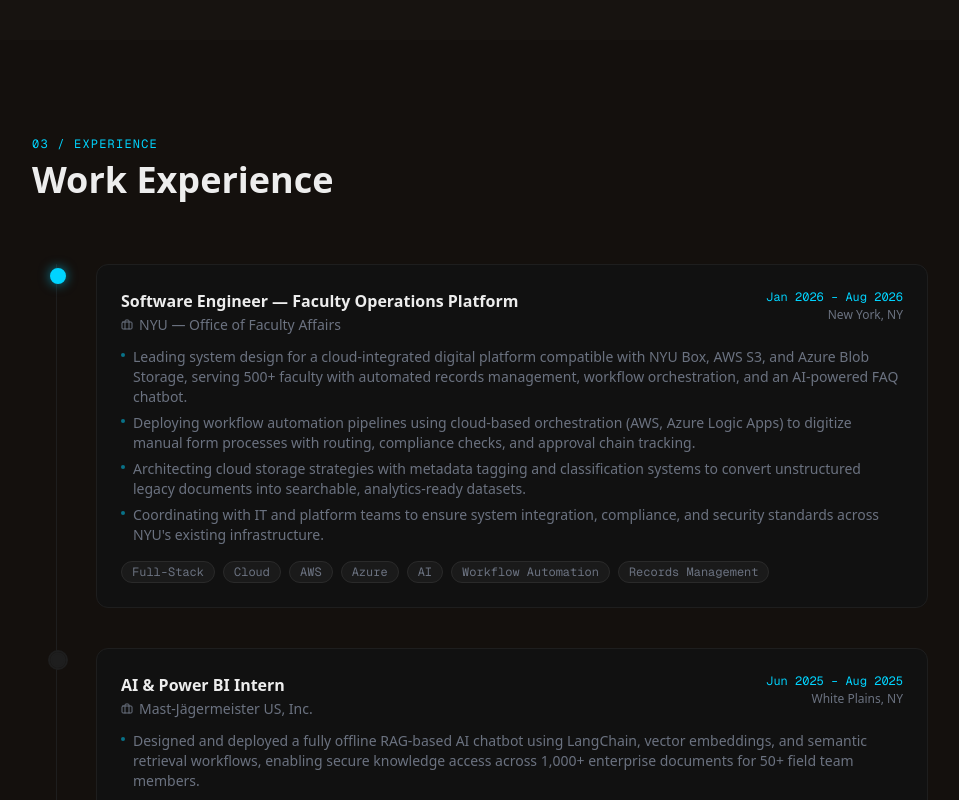
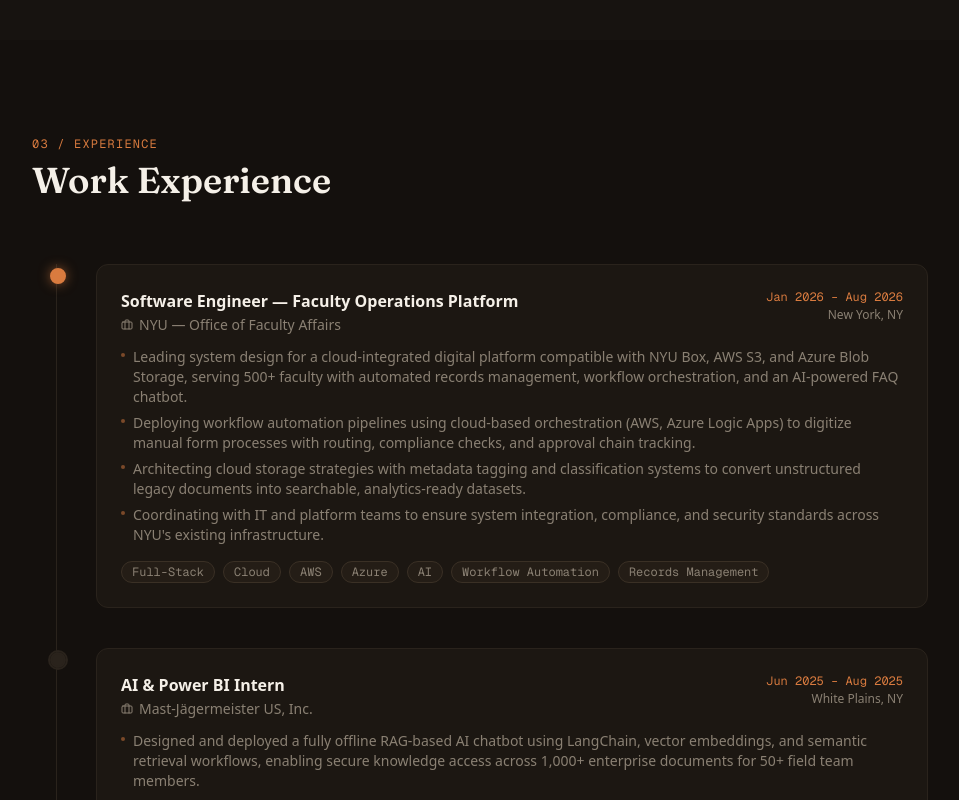
Before and after one commit to Namantyagi2727/portfolio, a Next.js app: page / in a window 1280 px wide. Shown: the part 4520-5320 px from the top of the page, without its empty margins (160-1119 px from the left). Built offline with nearby package versions, Linux system fonts and the light colour scheme.

Commit message:
feat: re-skin Experience timeline

```diff
--- a/src/components/Experience.tsx
+++ b/src/components/Experience.tsx
@@ -5,66 +5,56 @@
   return (
     <section id="experience" className="py-24 px-6">
       <div className="max-w-4xl mx-auto">
-        {/* Section header */}
         <div className="mb-16">
-          <p className="text-xs font-mono text-[#00d4ff] uppercase tracking-widest mb-2">03 / Experience</p>
-          <h2 className="text-3xl sm:text-4xl font-bold text-[#ededed]">Work Experience</h2>
+          <p className="text-xs font-mono text-[#d97b3f] uppercase tracking-widest mb-2">03 / Experience</p>
+          <h2 className="text-3xl sm:text-4xl font-serif font-semibold text-[#f5f0e8]">Work Experience</h2>
         </div>
 
-        {/* Timeline */}
         <div className="relative">
-          {/* Vertical line */}
-          <div className="absolute left-6 top-0 bottom-0 w-px bg-[#1e1e1e]" />
+          <div className="absolute left-6 top-0 bottom-0 w-px bg-[#2a231c]" />
 
           <div className="flex flex-col gap-10">
             {experiences.map((exp, i) => (
               <div key={i} className="relative pl-16 group">
-                {/* Timeline dot */}
                 <div
-                  className="absolute left-[18px] top-1 w-4 h-4 rounded-full border-2 border-[#0a0a0a] transition-all duration-200 group-hover:scale-110"
+                  className="absolute left-[18px] top-1 w-4 h-4 rounded-full border-2 border-[#14100d] transition-all duration-200 group-hover:scale-110"
                   style={{
-                    background: i === 0 ? "#00d4ff" : "#1e1e1e",
-                    borderColor: i === 0 ? "#00d4ff" : "#1e1e1e",
-                    boxShadow: i === 0 ? "0 0 12px rgba(0,212,255,0.6)" : "none",
-                    outline: i !== 0 ? "2px solid #1e1e1e" : "none",
+                    background: i === 0 ? "#d97b3f" : "#2a231c",
+                    borderColor: i === 0 ? "#d97b3f" : "#2a231c",
+                    boxShadow: i === 0 ? "0 0 12px rgba(217,123,63,0.6)" : "none",
+                    outline: i !== 0 ? "2px solid #2a231c" : "none",
                   }}
                 />
 
-                {/* Card */}
-                <div className="bg-[#111111] border border-[#1e1e1e] rounded-xl p-6 hover:border-[#00d4ff]/30 transition-all duration-200">
+                <div className="bg-[#1c1712] border border-[#2a231c] rounded-xl p-6 hover:border-[#d97b3f]/30 transition-all duration-200">
                   <div className="flex flex-col sm:flex-row sm:items-start sm:justify-between gap-2 mb-3">
                     <div>
-                      <h3 className="text-base font-semibold text-[#ededed] group-hover:text-[#00d4ff] transition-colors">
+                      <h3 className="text-base font-semibold text-[#f5f0e8] group-hover:text-[#d97b3f] transition-colors">
                         {exp.title}
                       </h3>
-                      <p className="text-sm text-[#6b7280] mt-0.5 flex items-center gap-1.5">
+                      <p className="text-sm text-[#8a8073] mt-0.5 flex items-center gap-1.5">
                         <Briefcase size={12} />
                         {exp.company}
                       </p>
                     </div>
                     <div className="text-right flex-shrink-0">
-                      <p className="text-xs font-mono text-[#00d4ff]">{exp.period}</p>
-                      <p className="text-xs text-[#6b7280] mt-0.5">{exp.location}</p>
+                      <p className="text-xs font-mono text-[#d97b3f]">{exp.period}</p>
+                      <p className="text-xs text-[#8a8073] mt-0.5">{exp.location}</p>
                     </div>
                   </div>
 
-                  {/* Description */}
                   <ul className="flex flex-col gap-1.5 mb-4">
                     {exp.description.map((point, j) => (
-                      <li key={j} className="text-sm text-[#6b7280] flex items-start gap-2">
-                        <span className="mt-1.5 w-1 h-1 rounded-full bg-[#00d4ff]/50 flex-shrink-0" />
+                      <li key={j} className="text-sm text-[#8a8073] flex items-start gap-2">
+                        <span className="mt-1.5 w-1 h-1 rounded-full bg-[#d97b3f]/50 flex-shrink-0" />
                         {point}
                       </li>
                     ))}
                   </ul>
 
-                  {/* Tags */}
                   <div className="flex flex-wrap gap-2">
                     {exp.tags.map((tag) => (
-                      <span
-                        key={tag}
-                        className="text-xs px-2.5 py-0.5 rounded-full font-mono text-[#6b7280] bg-[#1a1a1a] border border-[#2a2a2a]"
-                      >
+                      <span key={tag} className="text-xs px-2.5 py-0.5 rounded-full font-mono text-[#8a8073] bg-[#241d16] border border-[#3a3025]">
                         {tag}
                       </span>
                     ))}
```
